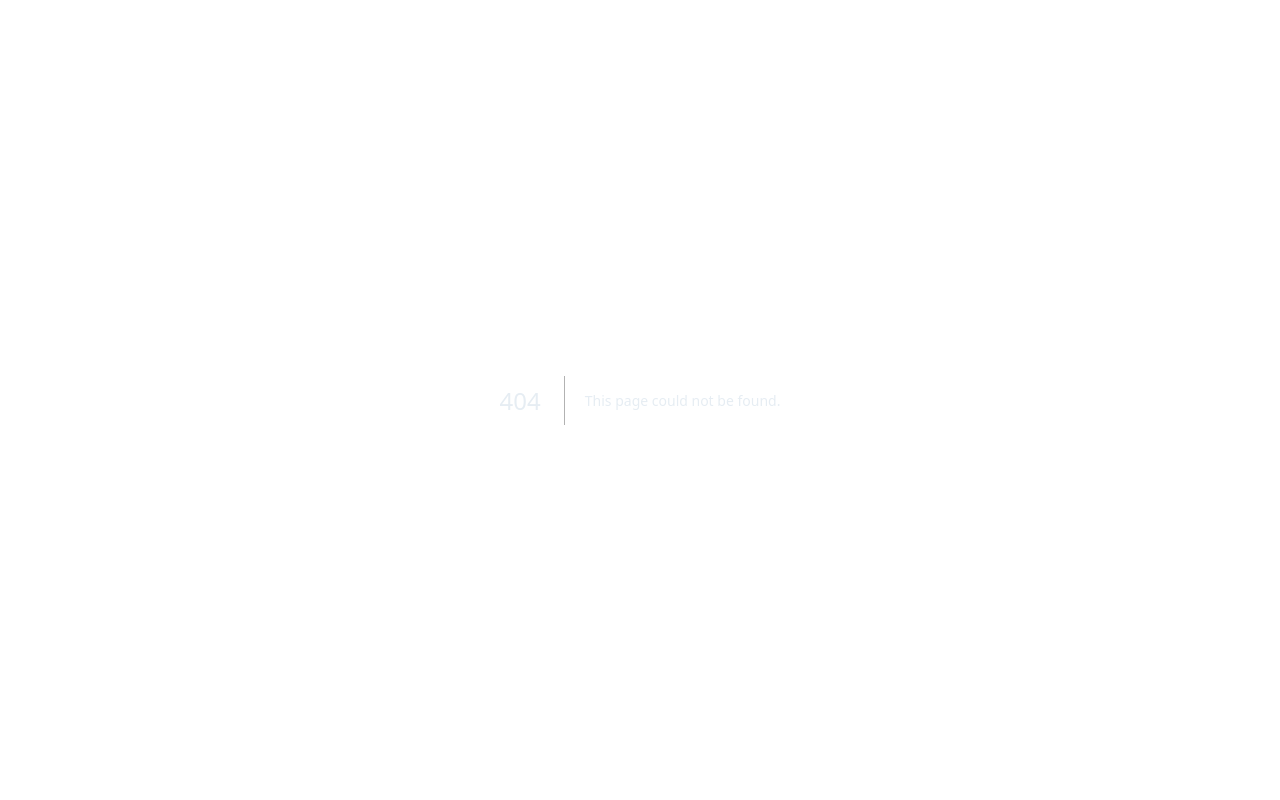
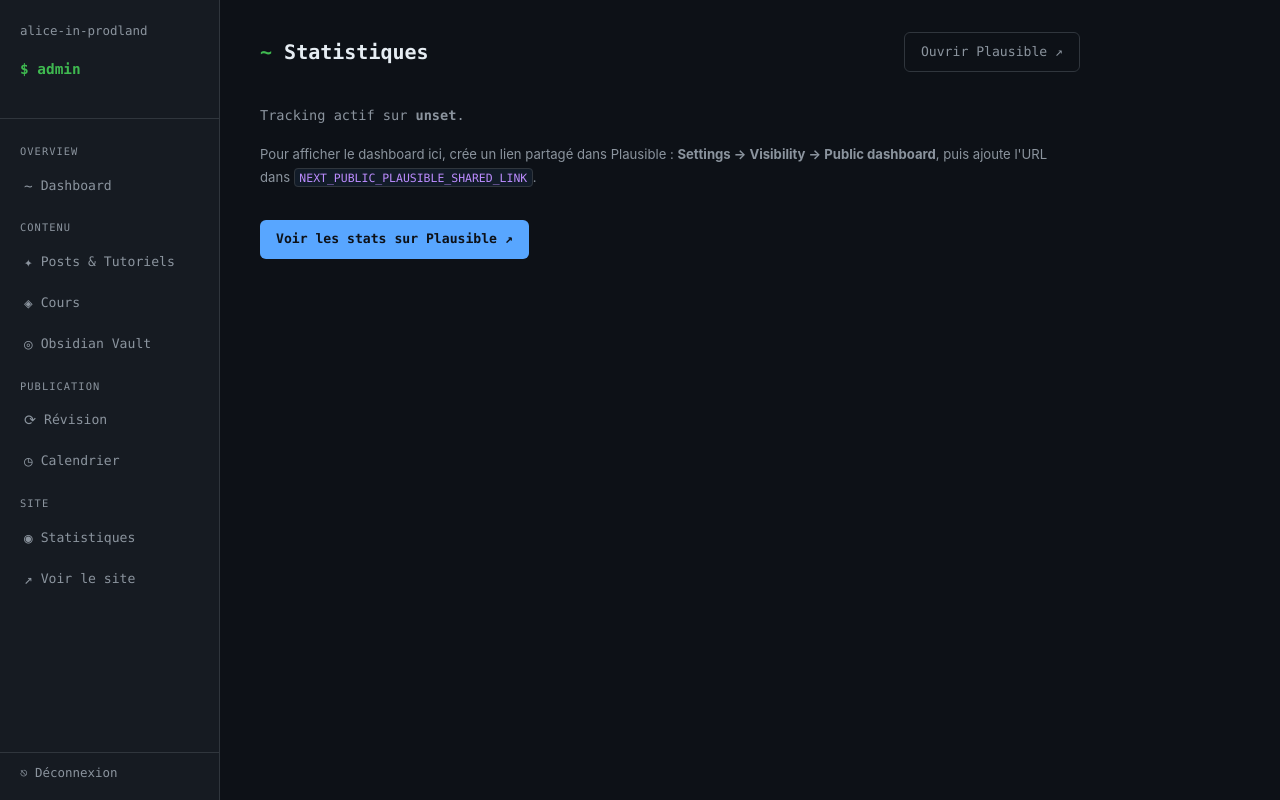
Before and after one commit to asinda/alice-in-prodland, a Next.js app: page /admin/stats in a window 1280 px wide. Before the commit this address had no page. Built offline with nearby package versions, Linux system fonts and the light colour scheme; no server answers.

Commit message:
feat: add Plausible Analytics script + admin stats page

```diff
--- a/app/admin/layout.tsx
+++ b/app/admin/layout.tsx
@@ -37,6 +37,9 @@
           </Link>
 
           <span className={styles.navSection}>site</span>
+          <Link href="/admin/stats" className={styles.navLink}>
+            <span className={styles.navIcon}>◉</span> Statistiques
+          </Link>
           <Link href="/" className={styles.navLink} target="_blank">
             <span className={styles.navIcon}>↗</span> Voir le site
           </Link>
--- /dev/null
+++ b/app/admin/stats/page.tsx
@@ -0,0 +1,68 @@
+import styles from '../../../styles/Admin.module.css';
+
+const domain = process.env.NEXT_PUBLIC_PLAUSIBLE_DOMAIN;
+const sharedLink = process.env.NEXT_PUBLIC_PLAUSIBLE_SHARED_LINK;
+
+export default function StatsPage() {
+  return (
+    <>
+      <div className={styles.pageHeader}>
+        <h1 className={styles.pageTitle}><span>~</span> Statistiques</h1>
+        {domain && (
+          <a
+            href={`https://plausible.io/${domain}`}
+            target="_blank"
+            rel="noopener noreferrer"
+            className={styles.btnSecondary}
+          >
+            Ouvrir Plausible ↗
+          </a>
+        )}
+      </div>
+
+      {!domain ? (
+        <div className={styles.empty} style={{ marginTop: '2rem' }}>
+          <p>Plausible non configuré.</p>
+          <p style={{ marginTop: '0.5rem', fontSize: '0.82rem' }}>
+            Ajoute <code>NEXT_PUBLIC_PLAUSIBLE_DOMAIN</code> dans ton <code>.env.local</code>,
+            puis crée un compte sur{' '}
+            <a href="https://plausible.io" target="_blank" rel="noopener noreferrer">
+              plausible.io
+            </a>.
+          </p>
+        </div>
+      ) : sharedLink ? (
+        <iframe
+          src={sharedLink}
+          style={{
+            width: '100%',
+            height: 'calc(100vh - 160px)',
+            border: 'none',
+            borderRadius: '6px',
+            marginTop: '1rem',
+          }}
+        />
+      ) : (
+        <div style={{ marginTop: '2rem' }}>
+          <p style={{ fontFamily: 'var(--font-mono)', fontSize: '0.85rem', color: 'var(--text-muted)', marginBottom: '1rem' }}>
+            Tracking actif sur <strong>{domain}</strong>.
+          </p>
+          <p style={{ fontSize: '0.82rem', color: 'var(--text-muted)' }}>
+            Pour afficher le dashboard ici, crée un lien partagé dans Plausible :{' '}
+            <strong>Settings → Visibility → Public dashboard</strong>, puis ajoute l&apos;URL
+            dans <code>NEXT_PUBLIC_PLAUSIBLE_SHARED_LINK</code>.
+          </p>
+          <a
+            href={`https://plausible.io/${domain}`}
+            target="_blank"
+            rel="noopener noreferrer"
+            className={styles.btnPrimary}
+            style={{ display: 'inline-block', marginTop: '1rem' }}
+          >
+            Voir les stats sur Plausible ↗
+          </a>
+        </div>
+      )}
+    </>
+  );
+}
```
Also changed, not shown: app/[locale]/layout.tsx (+9 -0 lines).
